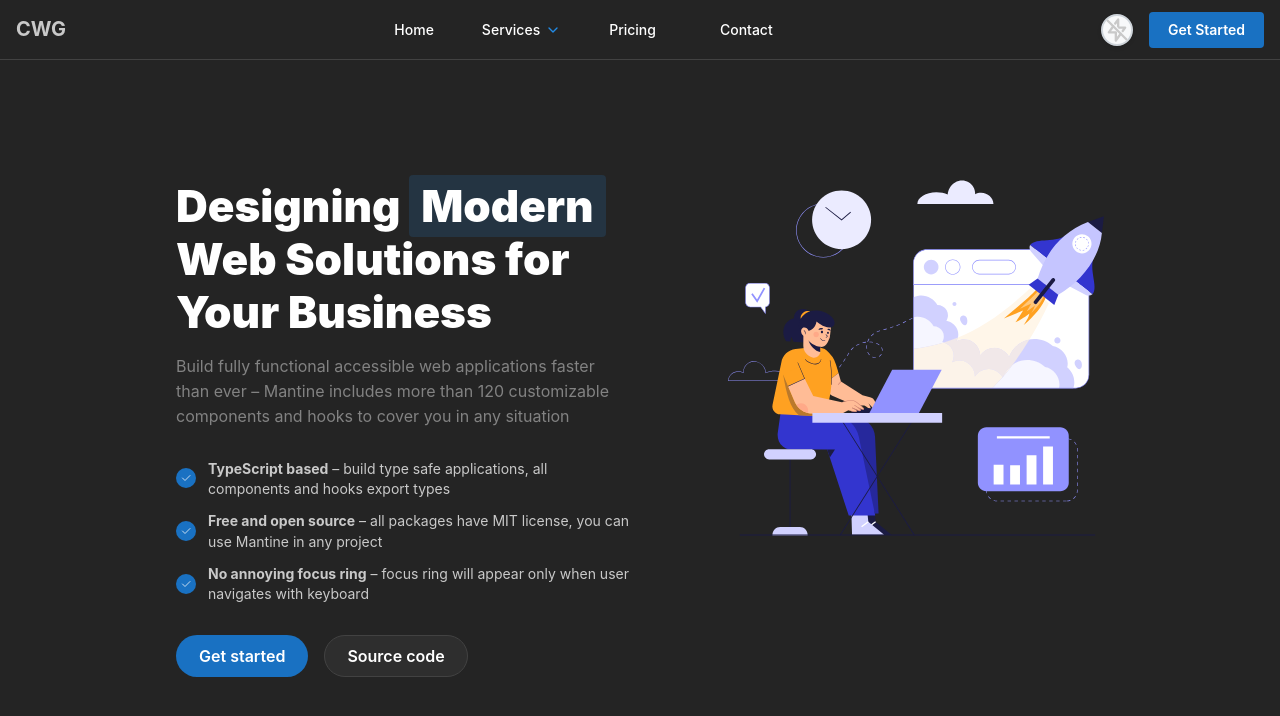
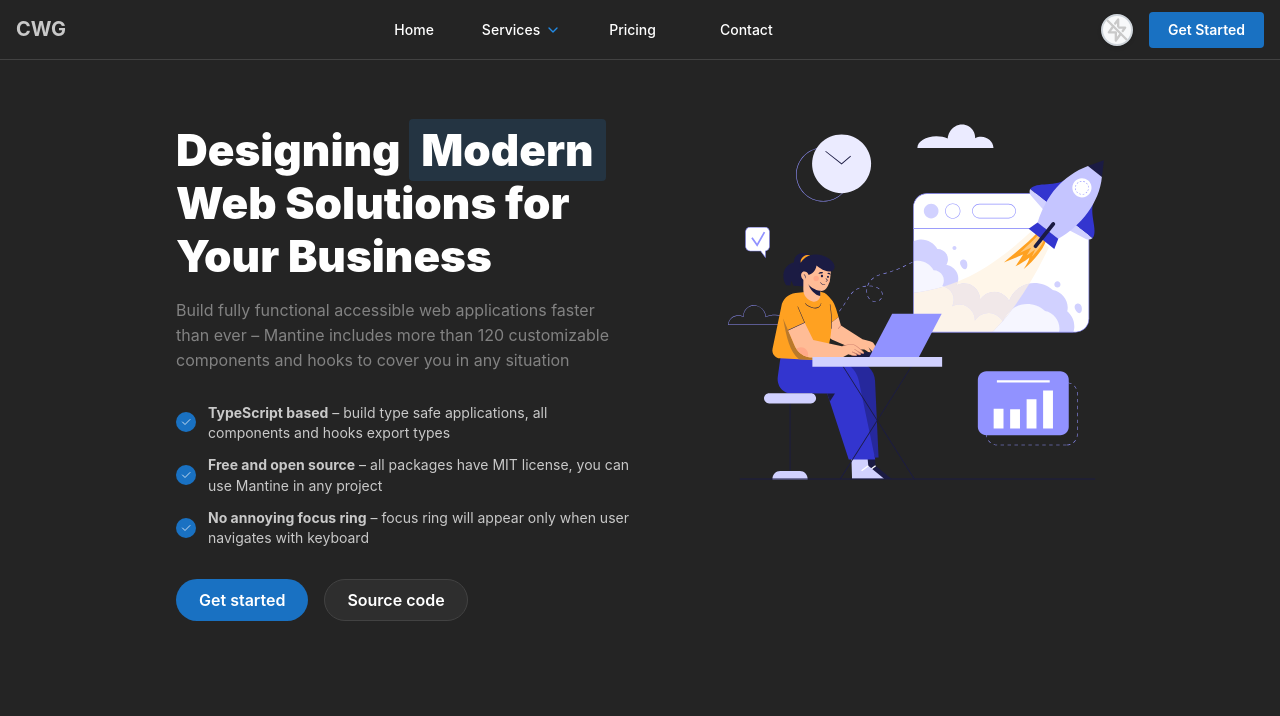
Before and after one commit to garretdgrant/cwg, a React (Vite) app: page / in a window 1280 px wide. Shown: the top 716 px of the page. Built offline with nearby package versions, Linux system fonts and the light colour scheme.

Commit message:
chore: remove nav padding

```diff
--- a/src/components/HeaderMegaMenu.tsx/HeaderMegaMenu.tsx
+++ b/src/components/HeaderMegaMenu.tsx/HeaderMegaMenu.tsx
@@ -78,7 +78,7 @@ export function HeaderMegaMenu() {
   };
 
   return (
-    <Box pb={120}>
+    <Box pb={0}>
       <header className={classes.header}>
         <Group justify="space-between" h="100%">
           <Text fw={700} size="xl">
--- a/src/components/HeroBullets/HeroBullets.module.css
+++ b/src/components/HeroBullets/HeroBullets.module.css
@@ -50,3 +50,7 @@
   border-radius: var(--mantine-radius-sm);
   padding: 4px 12px;
 }
+
+.container {
+  padding-top: 4rem;
+}
--- a/src/components/HeroBullets/HeroBullets.tsx
+++ b/src/components/HeroBullets/HeroBullets.tsx
@@ -6,7 +6,7 @@ import classes from './HeroBullets.module.css';
 
 export function HeroBullets() {
   return (
-    <Container size="md">
+    <Container className={classes.container} size="md">
       <div className={classes.inner}>
         <div className={classes.content}>
           <Title className={classes.title}>
```
